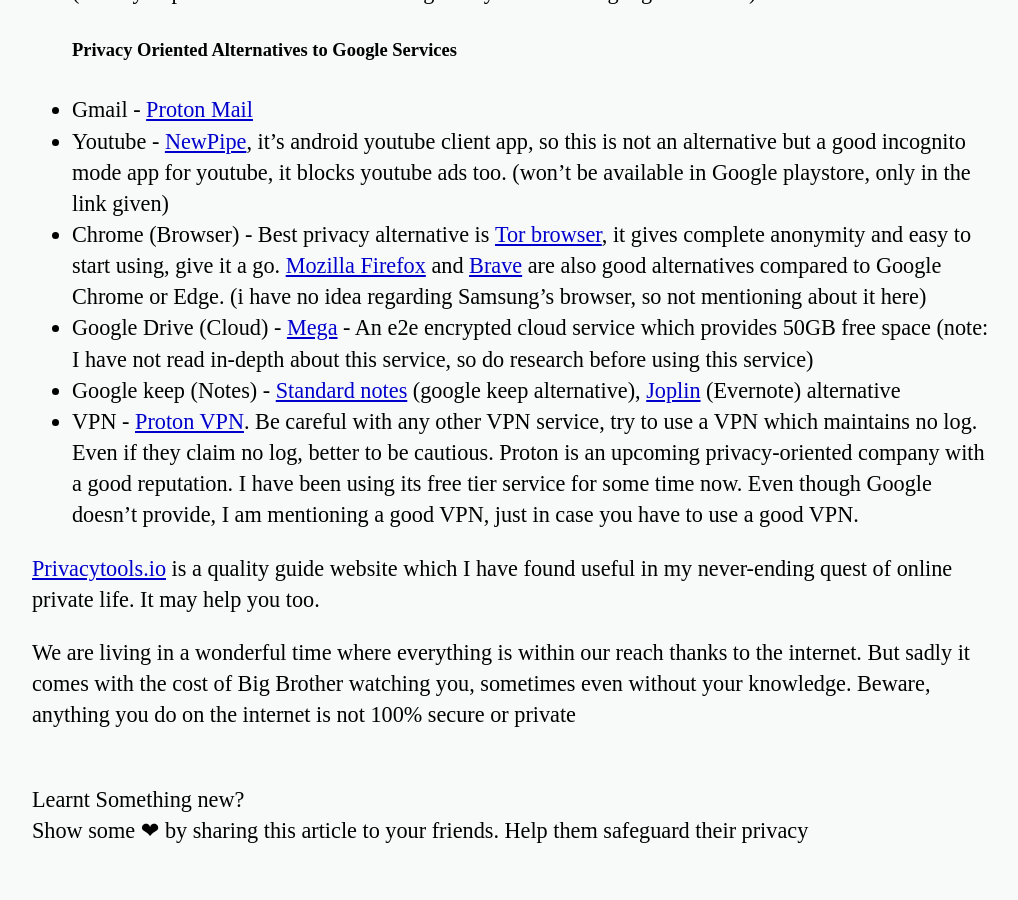
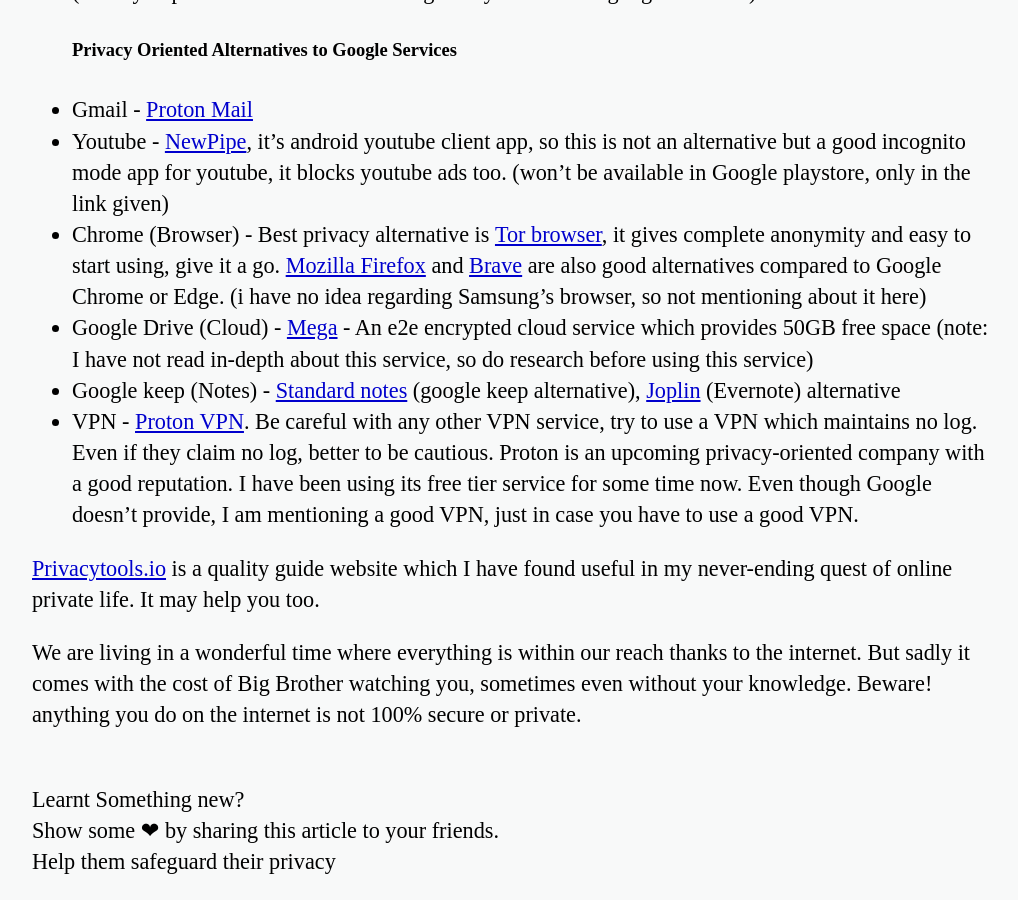
Before and after one commit to sayinathk/sayinathk.github.io, a Jekyll site: the page built from _posts/2021-01-10-Privacy-in-WhatsApp-and-beyond.md, in a window 1280 px wide and 900 px high, scrolled down 7016 px. Shown: the whole window, without its empty margins (128-1146 px from the left). Built offline with Jekyll 4.4.1, drawn with Linux system fonts in a browser that asks for light colours; comment, search, counter and statistics services are not loaded; before the commit the page ends 7884 px from its top, so only the background shows below that.

```diff
--- a/_posts/2021-01-10-Privacy-in-WhatsApp-and-beyond.md
+++ b/_posts/2021-01-10-Privacy-in-WhatsApp-and-beyond.md
@@ -108,6 +108,6 @@ Now that you have seen about tracking throughout the web, Lets first try to
 
 [Privacytools.io](http://privacytools.io/) is a quality guide website which I have found useful in my never-ending quest of online private life. It may help you too.
 
-We are living in a wonderful time where everything is within our reach thanks to the internet. But sadly it comes with the cost of Big Brother watching you, sometimes even without your knowledge. Beware, anything you do on the internet is not 100% secure or private
+We are living in a wonderful time where everything is within our reach thanks to the internet. But sadly it comes with the cost of Big Brother watching you, sometimes even without your knowledge. Beware! anything you do on the internet is not 100% secure or private.
 
-<br> Learnt Something new? <br>Show some ❤ by sharing this article to your friends. Help them safeguard their privacy <br>
+<br> Learnt Something new? <br>Show some ❤ by sharing this article to your friends. <br>Help them safeguard their privacy <br>
```
